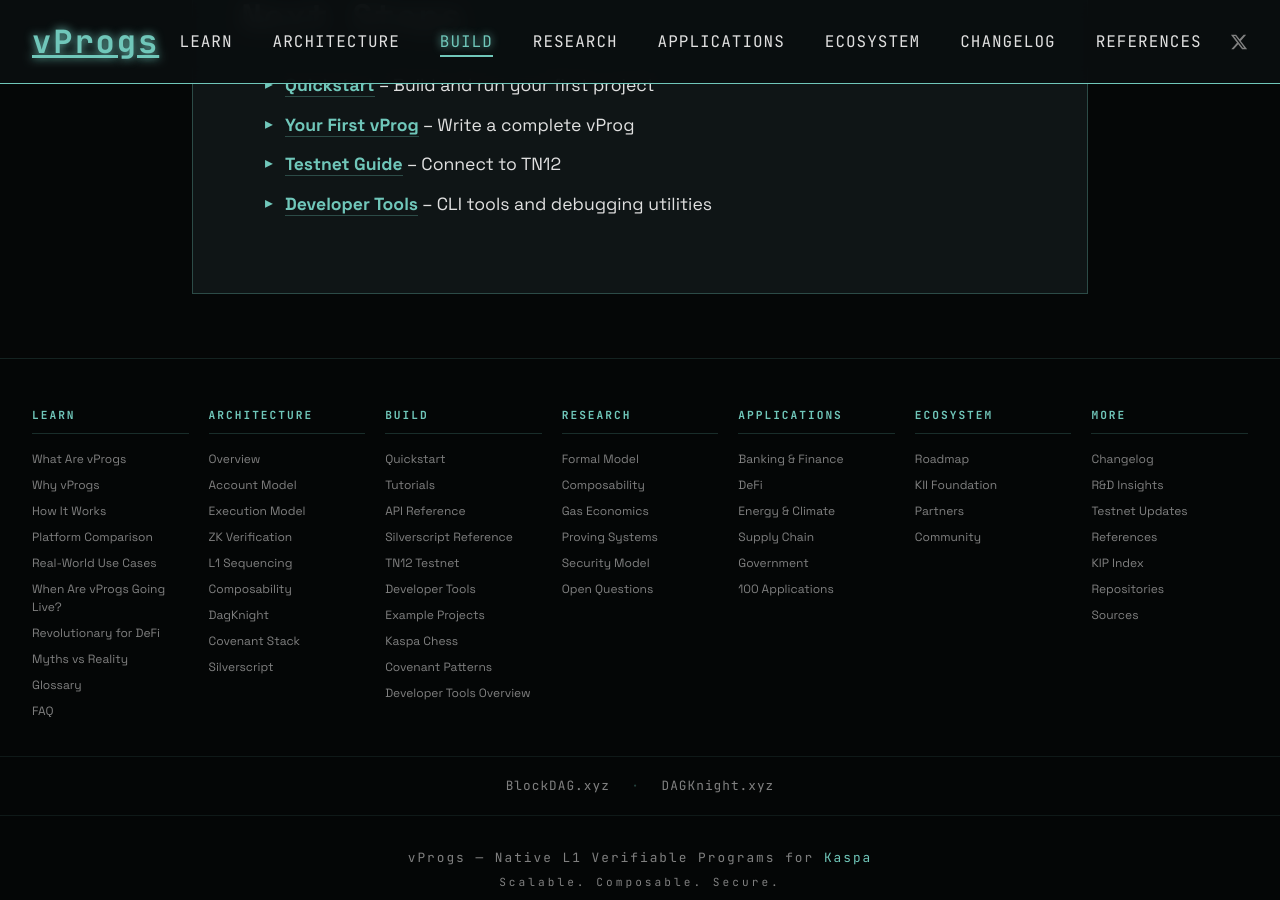
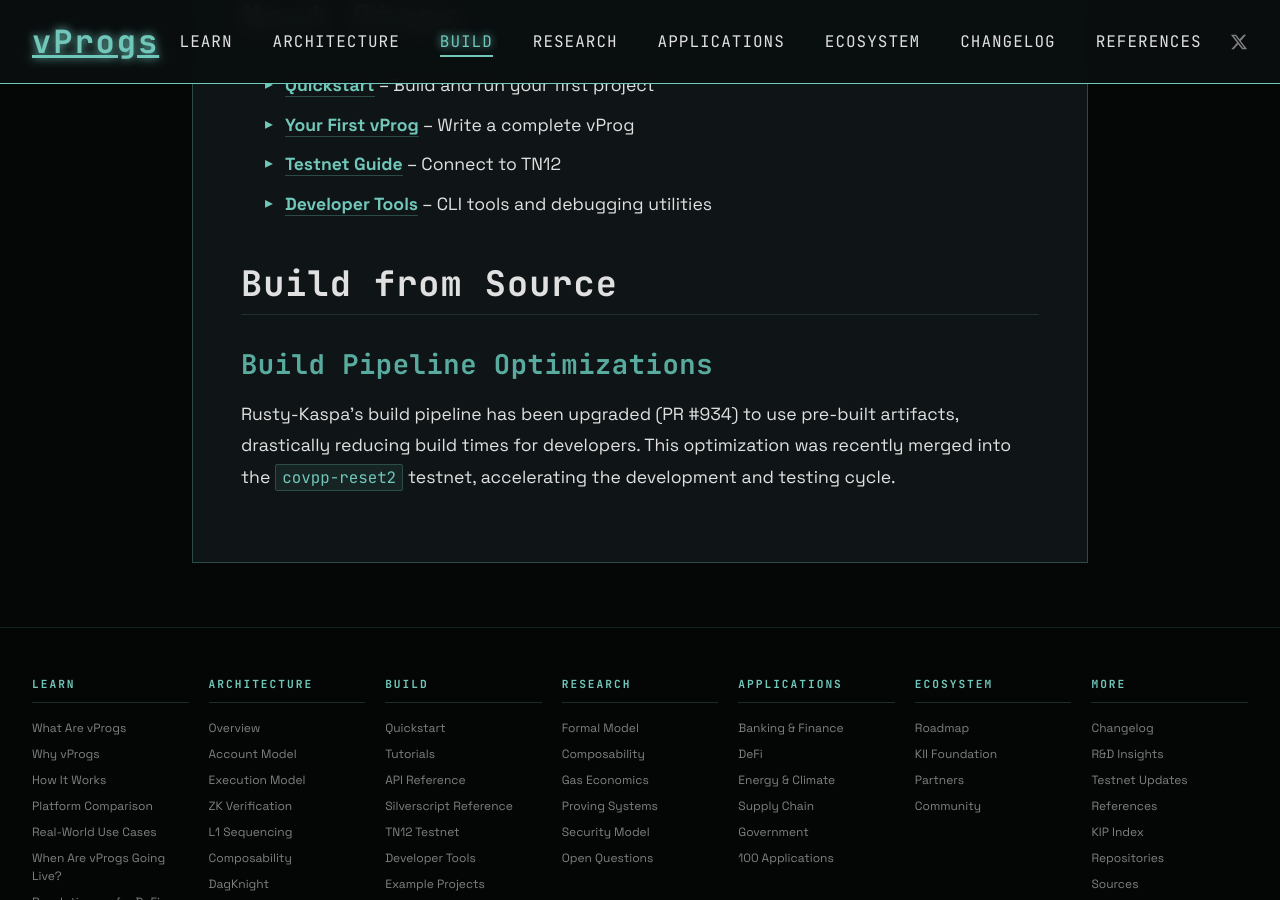
Before and after one commit to creative-inference/vprogs.xyz, a Jekyll site: the page built from build/dev-environment.md, in a window 1280 px wide and 900 px high, scrolled down 9941 px. Built offline with Jekyll 4.4.1, drawn with Linux system fonts in a browser that asks for light colours.

Commit message:
Add Rusty-Kaspa build pipeline optimizations details [auto]

```diff
--- a/build/dev-environment.md
+++ b/build/dev-environment.md
@@ -298,3 +298,10 @@
 - **[Your First vProg](/build/tutorials/first-vprog)** -- Write a complete vProg
 - **[Testnet Guide](/build/testnet)** -- Connect to TN12
 - **[Developer Tools](/build/tools)** -- CLI tools and debugging utilities
+
+## Build from Source
+
+
+### Build Pipeline Optimizations
+
+Rusty-Kaspa's build pipeline has been upgraded (PR #934) to use pre-built artifacts, drastically reducing build times for developers. This optimization was recently merged into the `covpp-reset2` testnet, accelerating the development and testing cycle.
```
